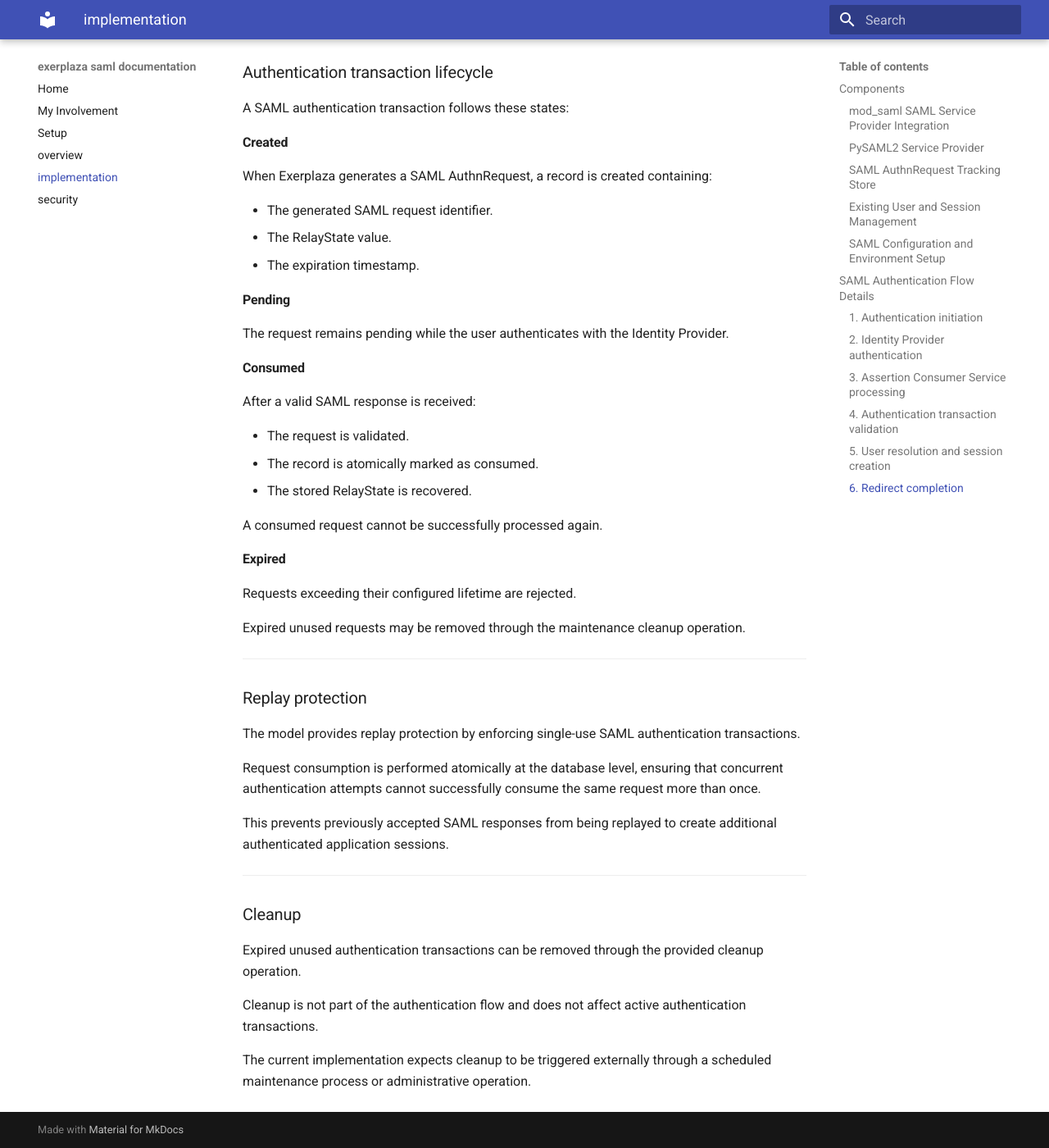
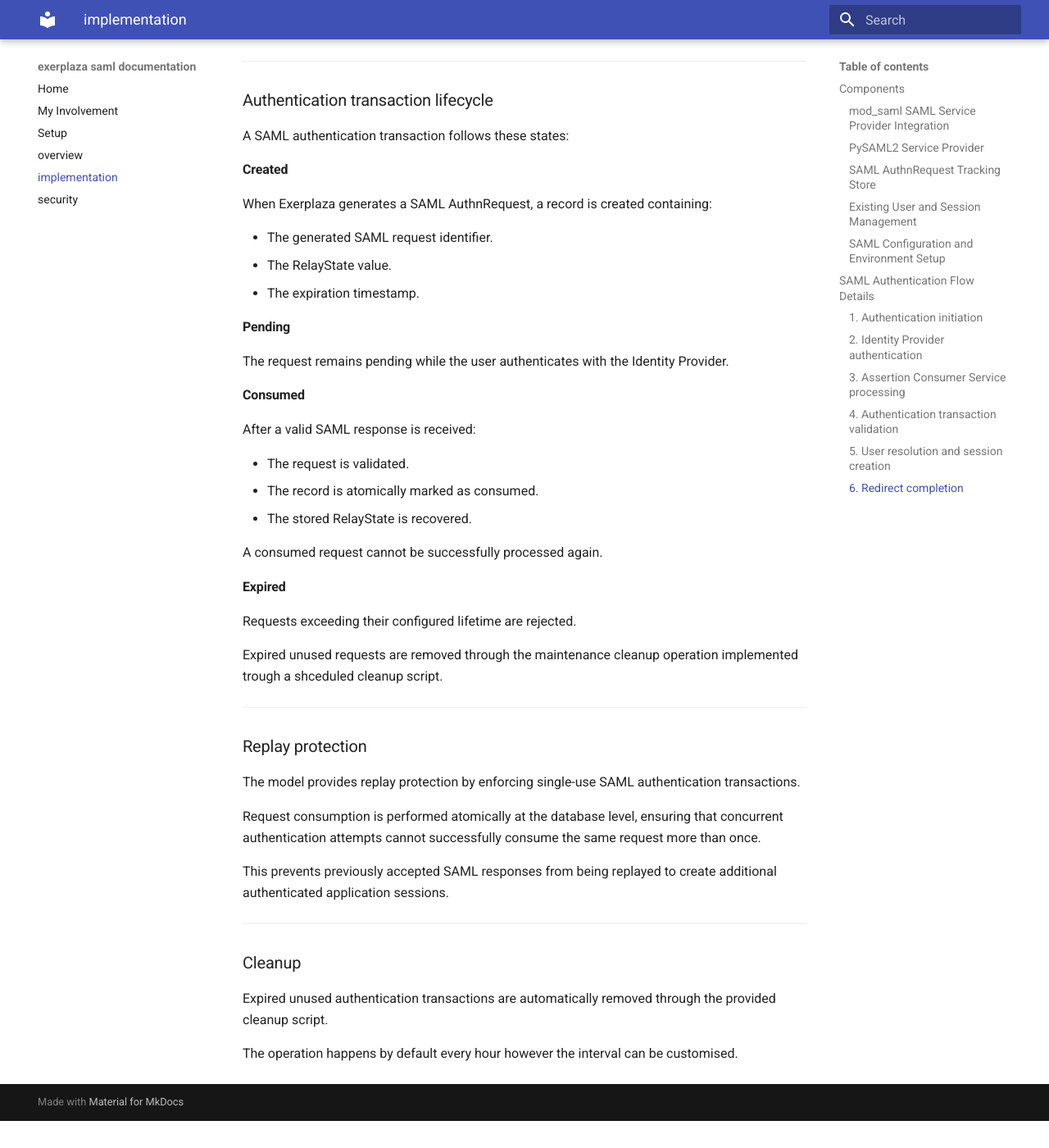
Before and after one commit to acquanaturaleminerale/acquanaturaleminerale.github.io, an MkDocs documentation site: the page built from docs/doc-implementation.md, in a window 1280 px wide and 1400 px high, scrolled down 15220 px. Shown: the whole window at 82% size. Built offline with MkDocs 1.6.1 and Material for MkDocs 9.7.7, drawn with Linux system fonts in a browser that asks for light colours; after the commit the page ends 16587 px from its top, so only the background shows below that; some of the changed text lies outside the part shown.

Commit message:
Update doc-implementation.md

````diff
--- a/docs/doc-implementation.md
+++ b/docs/doc-implementation.md
@@ -257,6 +257,7 @@
     └── models/
         │
         └── SamlAuthnRequest.py
+
 ```
 
 ---
@@ -462,7 +464,7 @@
 
 The certificates directory contains the Service Provider cryptographic material used for SAML communication.
 
-The current implementation uses certificates for signing purposes. SAML assertion encryption is not currently enabled.
+The current implementation uses certificates for signing and encrypting purposes.
 
 Stored material:
 
@@ -512,8 +514,8 @@
 
 - Generate Service Provider certificate material.
 - Validate generated certificate files.
-
-These scripts are operational helpers and are not part of the runtime authentication flow.
+- initalizes authentication store cleanup scheduled job
+- initalizes certificate expiry scheduled job
 
 ---
 
@@ -579,7 +581,7 @@
 
 Requests exceeding their configured lifetime are rejected.
 
-Expired unused requests may be removed through the maintenance cleanup operation.
+Expired unused requests are removed through the maintenance cleanup operation implemented trough a shceduled cleanup script.
 
 ---
 
@@ -595,8 +597,6 @@
 
 ### Cleanup
 
-Expired unused authentication transactions can be removed through the provided cleanup operation.
+Expired unused authentication transactions are automatically removed through the provided cleanup script.
 
-Cleanup is not part of the authentication flow and does not affect active authentication transactions.
-
-The current implementation expects cleanup to be triggered externally through a scheduled maintenance process or administrative operation.
+The operation happens by default every hour however the interval can be customised.
````
Also changed, not shown: other parts of docs/doc-implementation.md (+1 -0 lines).
